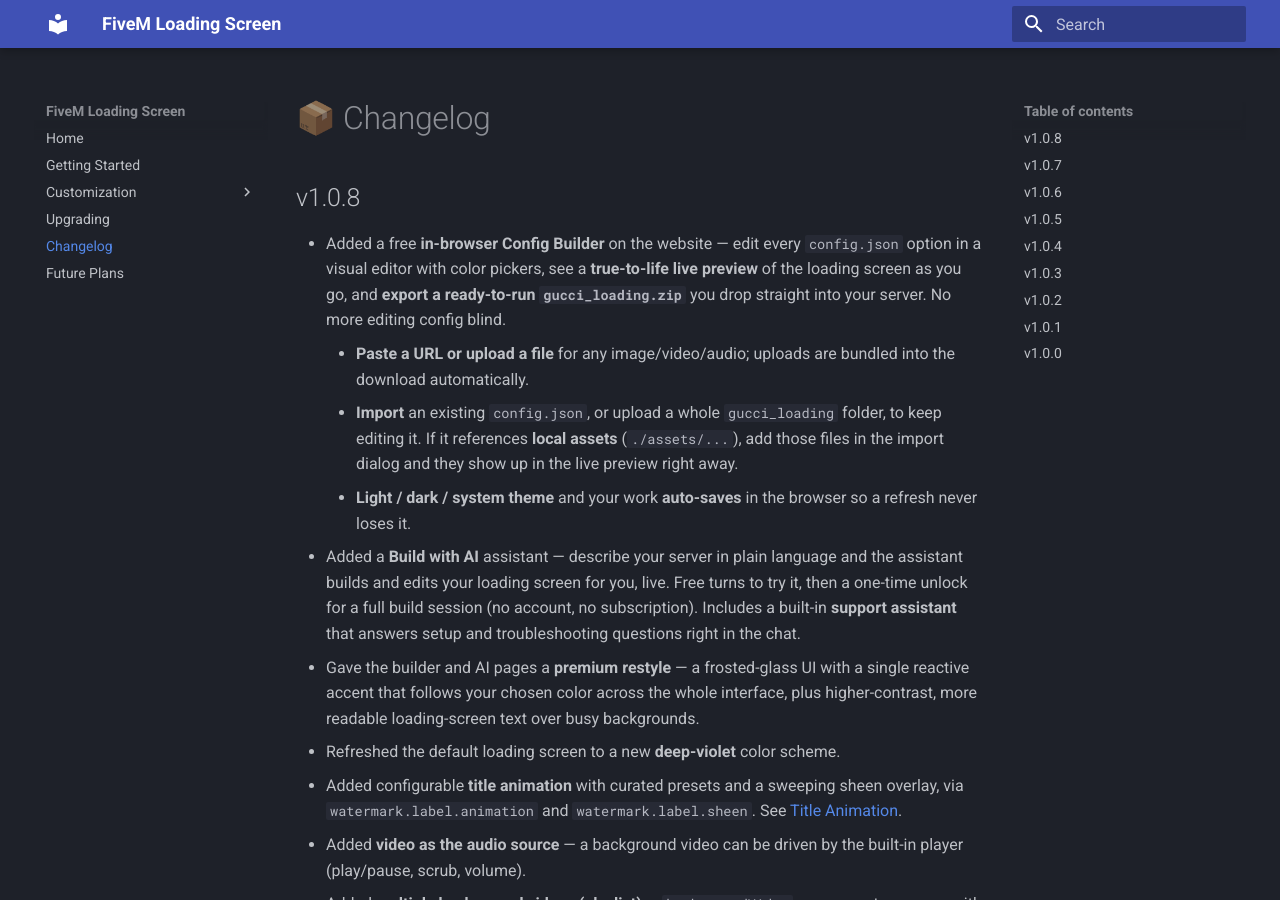
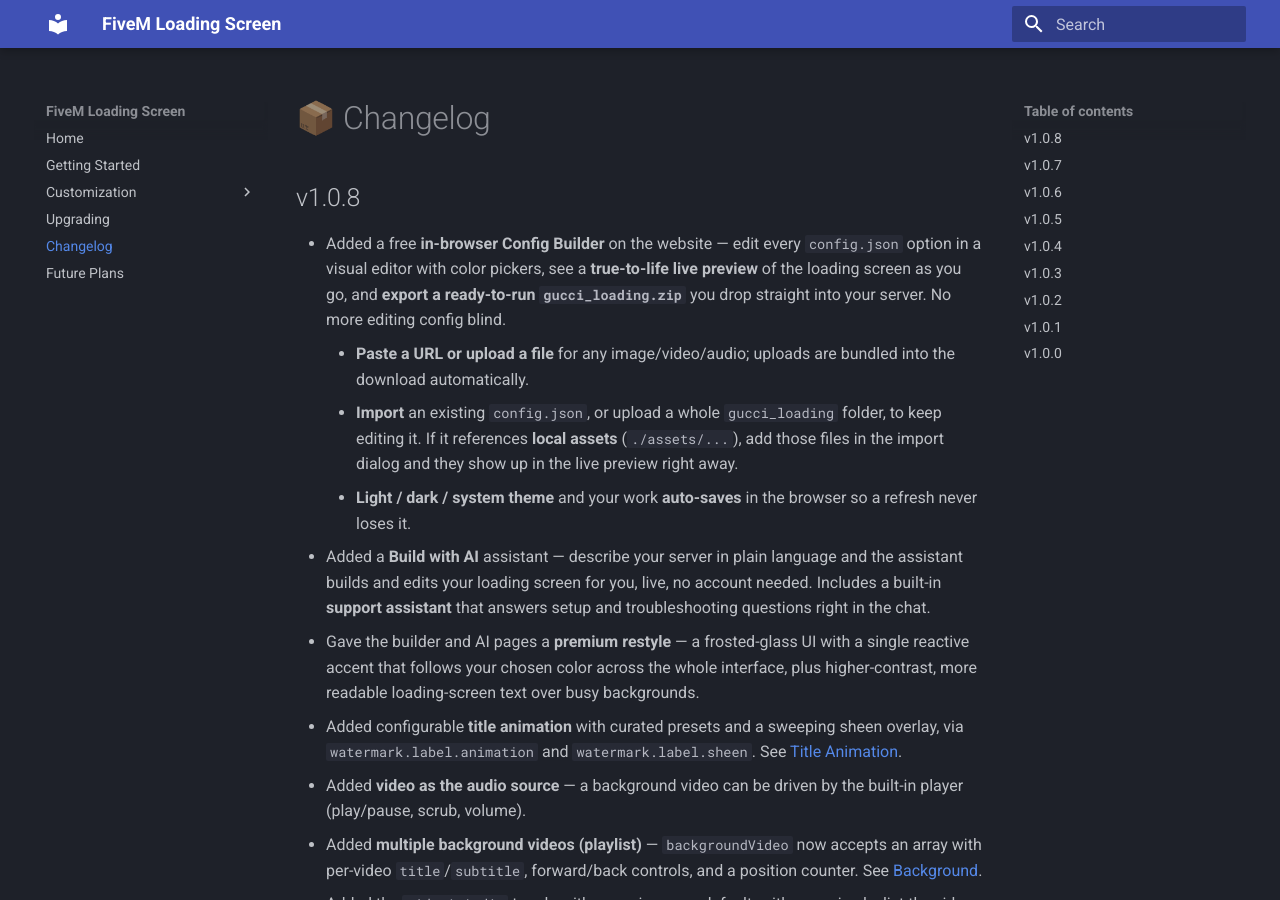
Before and after one commit to FarzamA/fivem-loading-screen-docs, an MkDocs documentation site: the page built from docs/changelog.md, in a window 1280 px wide and 900 px high. Built offline with MkDocs 1.6.1 and Material for MkDocs 9.7.7, drawn with Linux system fonts in a browser that asks for light colours.

Commit message:
docs(v1.0.8): omit free-turns/unlock detail and the deep-violet line from changelog

```diff
--- a/docs/changelog.md
+++ b/docs/changelog.md
@@ -6,9 +6,8 @@
     - **Paste a URL or upload a file** for any image/video/audio; uploads are bundled into the download automatically.
     - **Import** an existing `config.json`, or upload a whole `gucci_loading` folder, to keep editing it. If it references **local assets** (`./assets/...`), add those files in the import dialog and they show up in the live preview right away.
     - **Light / dark / system theme** and your work **auto-saves** in the browser so a refresh never loses it.
-- Added a **Build with AI** assistant — describe your server in plain language and the assistant builds and edits your loading screen for you, live. Free turns to try it, then a one-time unlock for a full build session (no account, no subscription). Includes a built-in **support assistant** that answers setup and troubleshooting questions right in the chat.
+- Added a **Build with AI** assistant — describe your server in plain language and the assistant builds and edits your loading screen for you, live, no account needed. Includes a built-in **support assistant** that answers setup and troubleshooting questions right in the chat.
 - Gave the builder and AI pages a **premium restyle** — a frosted-glass UI with a single reactive accent that follows your chosen color across the whole interface, plus higher-contrast, more readable loading-screen text over busy backgrounds.
-- Refreshed the default loading screen to a new **deep-violet** color scheme.
 - Added configurable **title animation** with curated presets and a sweeping sheen overlay, via `watermark.label.animation` and `watermark.label.sheen`. See [Title Animation](title-animation.md).
 - Added **video as the audio source** — a background video can be driven by the built-in player (play/pause, scrub, volume).
 - Added **multiple background videos (playlist)** — `backgroundVideo` now accepts an array with per-video `title`/`subtitle`, forward/back controls, and a position counter. See [Background](background.md).
```
